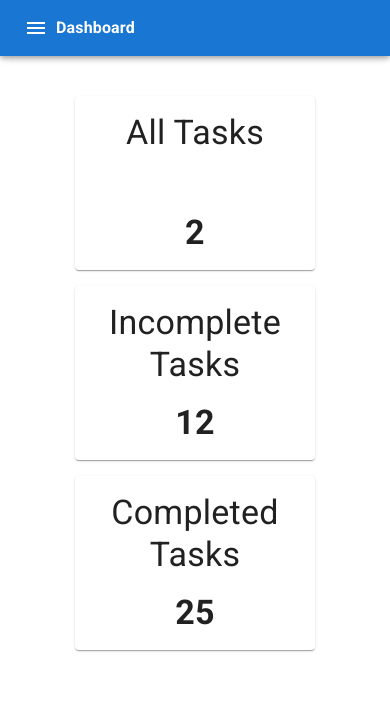
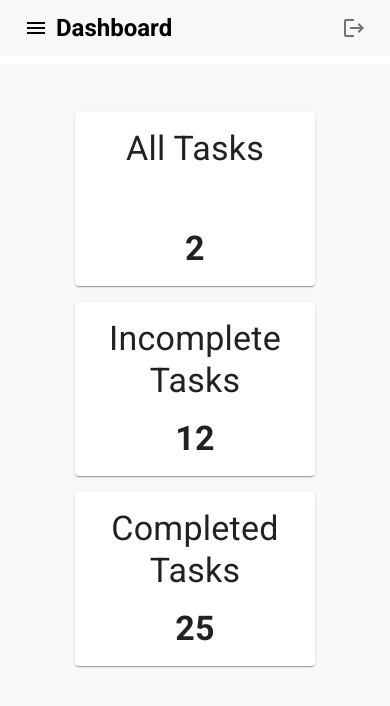
Before and after one commit to reynardmark/todo-app-v2, a React (Vite) app in the folder react/: page / in a window 390 px wide. Shown: the top 706 px of the page. Built offline with nearby package versions, Linux system fonts and the light colour scheme.

Commit message:
fix responsive topbar

```diff
--- a/react/src/components/MainContentContainer.tsx
+++ b/react/src/components/MainContentContainer.tsx
@@ -1,4 +1,4 @@
-import { Box } from "@mui/material";
+import { Box, Paper } from "@mui/material";
 
 interface MainContentContainerProps {
   drawerWidth: number;
@@ -12,10 +12,11 @@ export default function MainContentContainer({
   return (
     <Box
       sx={{
-        width: { sm: `calc(100% - ${drawerWidth}px)` },
+        width: { xs: "100%", sm: `calc(100% - ${drawerWidth}px)` },
         mt: "64px",
         ml: { sm: `${drawerWidth}px` },
-        p: 4,
+        p: 2,
+        backgroundColor: "#F8F8F8",
       }}
       component="main"
     >
--- a/react/src/components/Sidebar.tsx
+++ b/react/src/components/Sidebar.tsx
@@ -99,7 +99,7 @@ export default function Sidebar({
           <ListItem key={item.name}>
             <ListItemButton
               selected={location.pathname === item.pathname}
-              href={`${item.pathname}`}
+              href={item.pathname}
             >
               <ListItemIcon>{item.icon}</ListItemIcon>
               <ListItemText>{item.name}</ListItemText>
--- a/react/src/components/Topbar.tsx
+++ b/react/src/components/Topbar.tsx
@@ -1,5 +1,5 @@
-import { AppBar, Toolbar, IconButton, Typography } from "@mui/material";
-import { Menu as MenuIcon } from "@mui/icons-material";
+import { AppBar, Box, Toolbar, IconButton, Typography } from "@mui/material";
+import { Menu as MenuIcon, Logout as LogoutIcon } from "@mui/icons-material";
 import { useLocation } from "react-router-dom";
 
 interface TopbarProps {
@@ -27,12 +27,26 @@ export default function Topbar({ drawerWidth, toggleOpenMobile }: TopbarProps) {
       component="nav"
       sx={{
         width: { sm: `calc(100% - ${drawerWidth}px)` },
+        backgroundColor: "#F8F8F8",
+        color: "black",
+      }}
+      elevation={0}
+    >
+      <Toolbar
+        sx={{
+          justifyContent: "space-between",
         }}
       >
-      <Toolbar>
+        <Box
+          sx={{
+            display: "flex",
+            justifyContent: "center",
+            alignItems: "center",
+          }}
+        >
           <IconButton
             sx={{
-            color: "white",
+              color: "black",
               display: { sm: "none" },
             }}
             onClick={toggleOpenMobile}
@@ -43,9 +57,15 @@ export default function Topbar({ drawerWidth, toggleOpenMobile }: TopbarProps) {
             sx={{
               fontWeight: 700,
             }}
+            component="h2"
+            variant="h5"
           >
             {getPageTitle()}
           </Typography>
+        </Box>
+        <IconButton>
+          <LogoutIcon />
+        </IconButton>
       </Toolbar>
     </AppBar>
   );
--- a/react/src/layouts/SideTopBarLayout.tsx
+++ b/react/src/layouts/SideTopBarLayout.tsx
@@ -11,7 +11,6 @@ export default function SideTopBarLayout() {
   return (
     <>
       <Topbar toggleOpenMobile={toggleOpenMobile} drawerWidth={DRAWER_WIDTH} />
-
       <Box
         display="flex"
         sx={{
--- a/react/src/pages/Dashboard.tsx
+++ b/react/src/pages/Dashboard.tsx
@@ -11,6 +11,7 @@ export default function Dashboard() {
       alignItems="center"
       textAlign="center"
       flexWrap="wrap"
+      padding={4}
     >
       <DashboardPaper count={2} title="All Tasks" />
       <DashboardPaper count={12} title="Incomplete Tasks" />
--- a/react/src/pages/Tasks.tsx
+++ b/react/src/pages/Tasks.tsx
@@ -1,3 +1,9 @@
+import { Paper } from "@mui/material";
+
 export default function Tasks() {
-  return <div>This is task page</div>;
+  return (
+    <Paper sx={{ p: 4 }} elevation={2}>
+      This is task page
+    </Paper>
+  );
 }
```
Lines whose indentation alone changed are shown as unchanged.
